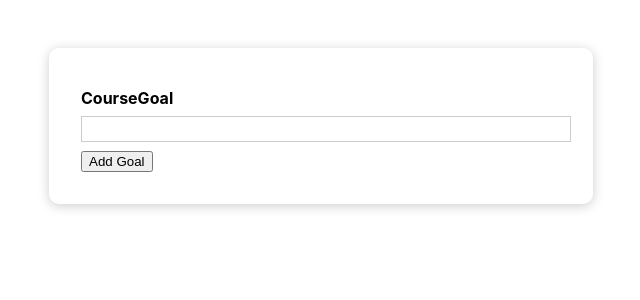
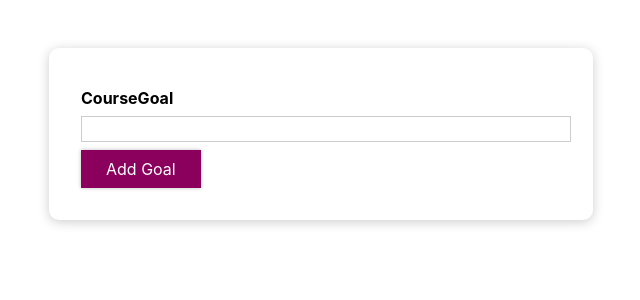
Before and after one commit to GururajChadaga/course-goals, a JavaScript app: page / in a window 1280 px wide. Shown: the top 300 px of the page, without its empty margins (319-959 px from the left). Built offline with nearby package versions, Linux system fonts and the light colour scheme; the HTML template or start-up script is replaced by a standard one.

Commit message:
Added Button component

```diff
--- a/src/components/CourseGoals/CourseInput/CourseInput.js
+++ b/src/components/CourseGoals/CourseInput/CourseInput.js
@@ -1,4 +1,5 @@
 import './CourseInput.css';
+import Button from '../../UI/Button/Button';
 const CourseInput = () => {
   return (
     <form>
@@ -6,7 +7,7 @@
         <label>CourseGoal</label>
         <input type='text' />
       </div>
-      <button>Add Goal</button>
+      <Button type='submit'>Add Goal</Button>
     </form>
   );
 };
--- /dev/null
+++ b/src/components/UI/Button/Button.css
@@ -0,0 +1,20 @@
+.button {
+  font: inherit;
+  padding: 0.5rem 1.5rem;
+  border: 1px solid #8b005d;
+  color: white;
+  background: #8b005d;
+  box-shadow: 0 0 4px rgba(0, 0, 0, 0.26);
+  cursor: pointer;
+}
+
+.button:focus {
+  outline: none;
+}
+
+.button:hover,
+.button:active {
+  background: #ac0e77;
+  border-color: #ac0e77;
+  box-shadow: 0 0 8px rgba(0, 0, 0, 0.26);
+}
--- /dev/null
+++ b/src/components/UI/Button/Button.js
@@ -0,0 +1,10 @@
+import  './Button.css'
+const Button = (props) => {
+  return (
+    <button className='button' type={props.type} onClick={props.onClick}>
+      {props.children}
+    </button>
+  );
+};
+
+export default Button;
```
